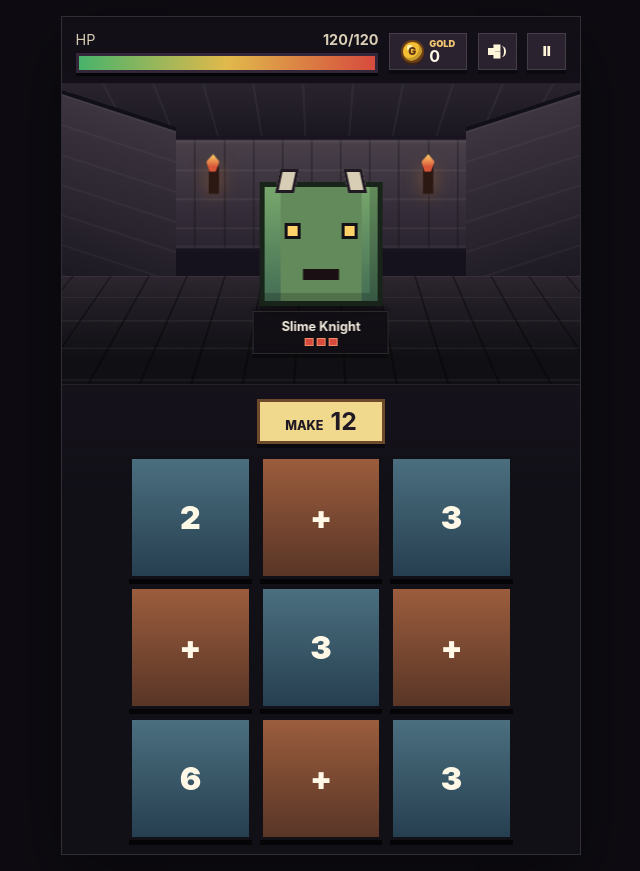
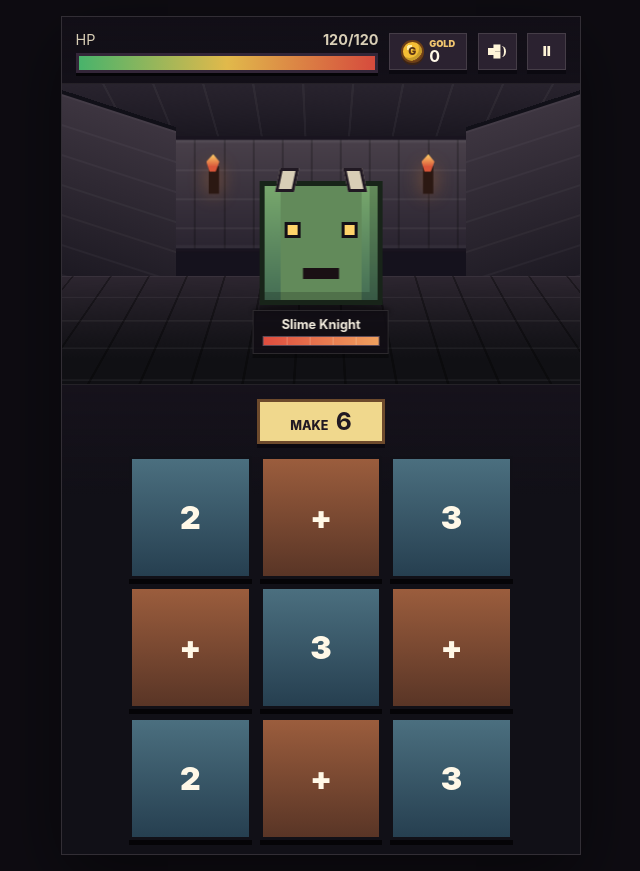
Before and after one commit to sepsalimi/Dungeon-Mathster, a React (Vite) app: page / in a window 1280 px wide. Both pictures are taken after a click on the button "Start New Run". Shown: the whole page, without its empty margins (319-959 px from the left). Built offline with nearby package versions, Linux system fonts and the light colour scheme.

Commit message:
Tune combat presentation and puzzle pacing

```diff
--- a/src/components/RoomScene.tsx
+++ b/src/components/RoomScene.tsx
@@ -11,6 +11,7 @@ export function RoomScene({ enemy, feedback, lowHealth, frozen }: RoomSceneProps
   const feedbackClass = feedback ? `scene-feedback--${feedback.kind}` : "";
   const enemyAttackNonce = feedback?.kind === "enemy" ? feedback.nonce : null;
   const hitNonce = feedback?.kind === "hit" ? feedback.nonce : null;
+  const enemyHpPercent = enemy ? Math.max(0, Math.min(100, (enemy.hp / enemy.maxHp) * 100)) : 0;
 
   return (
     <section
@@ -51,9 +52,11 @@ export function RoomScene({ enemy, feedback, lowHealth, frozen }: RoomSceneProps
           <div className="enemy-plate">
             <strong>{enemy.name}</strong>
             <div className="enemy-health">
-              {Array.from({ length: enemy.maxHp }, (_, index) => (
-                <span key={index} className={index < enemy.hp ? "enemy-heart is-full" : "enemy-heart"} />
-              ))}
+              <span className="enemy-health-fill" style={{ width: `${enemyHpPercent}%` }} />
+              <span className="enemy-health-marker enemy-health-marker--one" />
+              <span className="enemy-health-marker enemy-health-marker--two" />
+              <span className="enemy-health-marker enemy-health-marker--three" />
+              <span className="enemy-health-marker enemy-health-marker--four" />
             </div>
           </div>
         </div>
--- a/src/game/math.ts
+++ b/src/game/math.ts
@@ -9,7 +9,7 @@ interface PuzzleOptions {
 
 export function makePuzzle(size: number, options: PuzzleOptions = {}): Puzzle {
   const numberRange = options.allowNegative ? mixedNumbers : positiveNumbers;
-  const pathLength = size === 3 ? 5 : 7;
+  const pathLength = size === 3 ? 3 : 7;
   const answerPath = buildAnswerPath(size, pathLength);
   const pathNumbers = new Map<string, number>();
 
@@ -148,7 +148,7 @@ function allNumberCells(size: number): Array<[number, number]> {
 
 function fallbackPath(size: number): Array<[number, number]> {
   if (size === 3) {
-    return [[0, 0], [0, 1], [0, 2], [1, 2], [2, 2]];
+    return [[0, 0], [0, 1], [0, 2]];
   }
 
   return [[0, 0], [0, 1], [0, 2], [0, 3], [1, 3], [2, 3], [3, 3]];
--- a/src/game/useGame.ts
+++ b/src/game/useGame.ts
@@ -39,7 +39,10 @@ const initialState: GameState = {
 
 interface MusicState {
   interval: number;
+  theme: MusicTheme;
 }
+
+type MusicTheme = "fight" | "boss" | "door" | "shop" | "bargain";
 
 export function useGame() {
   const [state, setState] = useState<GameState>(initialState);
@@ -47,6 +50,7 @@ export function useGame() {
   const audioContext = useRef<AudioContext | null>(null);
   const music = useRef<MusicState | null>(null);
   const mutedRef = useRef(false);
+  const musicTheme = useRef<MusicTheme>("fight");
 
   const makeRunPuzzle = useCallback((size: number, player: PlayerState) => {
     return makePuzzle(size, { allowNegative: player.negativesUnlocked });
@@ -54,7 +58,7 @@ export function useGame() {
 
   const ensureAudio = useCallback(() => {
     primeAudio(audioContext);
-    startMusic(audioContext, music, mutedRef);
+    startMusic(audioContext, music, mutedRef, musicTheme.current);
   }, []);
 
   const startRun = useCallback(() => {
@@ -93,7 +97,7 @@ export function useGame() {
         stopMusic(music);
       } else {
         primeAudio(audioContext);
-        startMusic(audioContext, music, mutedRef);
+        startMusic(audioContext, music, mutedRef, musicTheme.current);
       }
       return next;
     });
@@ -304,6 +308,17 @@ export function useGame() {
   }, [state.phase]);
 
   useEffect(() => {
+    const nextTheme = getMusicTheme(state);
+    if (!nextTheme) return;
+    musicTheme.current = nextTheme;
+    if (!audioContext.current || mutedRef.current) return;
+    if (music.current?.theme !== nextTheme) {
+      stopMusic(music);
+      startMusic(audioContext, music, mutedRef, nextTheme);
+    }
+  }, [state.phase, state.enemy?.isBoss]);
+
+  useEffect(() => {
     if (state.phase !== "combat" || !state.enemy || state.paused) return;
 
     const timer = window.setInterval(() => {
@@ -385,22 +400,25 @@ function startMusic(
   audioContext: MutableRefObject<AudioContext | null>,
   music: MutableRefObject<MusicState | null>,
   mutedRef: MutableRefObject<boolean>,
+  theme: MusicTheme,
 ) {
   const context = audioContext.current;
   if (!context || context.state !== "running" || music.current || mutedRef.current) return;
 
-  const bass = [82.41, 98, 110, 73.42, 82.41, 65.41];
-  const melody = [196, 174.61, 146.83, 164.81, 130.81, 146.83];
+  const pattern = musicPatterns[theme];
   let index = 0;
   const interval = window.setInterval(() => {
-    playTone(context, bass[index % bass.length], 0.015, 0.22, "triangle", 0.026);
-    if (index % 2 === 0) {
-      window.setTimeout(() => playTone(context, melody[index % melody.length], 0.015, 0.16, "sine", 0.018), 120);
+    playTone(context, pattern.bass[index % pattern.bass.length], 0.025, pattern.beat * 0.00048, pattern.bassType, pattern.volume);
+    if (index % pattern.melodyEvery === 0) {
+      window.setTimeout(
+        () => playTone(context, pattern.melody[index % pattern.melody.length], 0.025, pattern.beat * 0.00034, "sine", pattern.volume * 0.82),
+        pattern.beat * 0.24,
+      );
     }
     index += 1;
-  }, 520);
+  }, pattern.beat);
 
-  music.current = { interval };
+  music.current = { interval, theme };
 }
 
 function stopMusic(music: MutableRefObject<MusicState | null>) {
@@ -444,3 +462,61 @@ function playTone(context: AudioContext, frequency: number, attack: number, dura
   oscillator.start(now);
   oscillator.stop(now + duration + 0.02);
 }
+function getMusicTheme(state: GameState): MusicTheme | null {
+  if (state.phase === "combat") return state.enemy?.isBoss ? "boss" : "fight";
+  if (state.phase === "bossIntro") return "boss";
+  if (state.phase === "door") return "door";
+  if (state.phase === "shop") return "shop";
+  if (state.phase === "bargain") return "bargain";
+  return null;
+}
+
+const musicPatterns: Record<MusicTheme, {
+  bass: number[];
+  melody: number[];
+  beat: number;
+  volume: number;
+  melodyEvery: number;
+  bassType: OscillatorType;
+}> = {
+  fight: {
+    bass: [82.41, 98, 110, 73.42, 82.41, 65.41],
+    melody: [196, 174.61, 146.83, 164.81, 130.81, 146.83],
+    beat: 560,
+    volume: 0.02,
+    melodyEvery: 2,
+    bassType: "triangle",
+  },
+  boss: {
+    bass: [65.41, 65.41, 73.42, 61.74, 55, 61.74],
+    melody: [130.81, 146.83, 123.47, 98],
+    beat: 430,
+    volume: 0.026,
+    melodyEvery: 2,
+    bassType: "sawtooth",
+  },
+  door: {
+    bass: [98, 123.47, 146.83, 123.47],
+    melody: [246.94, 293.66, 261.63, 220],
+    beat: 760,
+    volume: 0.018,
+    melodyEvery: 1,
+    bassType: "triangle",
+  },
+  shop: {
+    bass: [110, 146.83, 164.81, 146.83],
+    melody: [329.63, 293.66, 246.94, 293.66],
+    beat: 700,
+    volume: 0.017,
+    melodyEvery: 1,
+    bassType: "sine",
+  },
+  bargain: {
+    bass: [73.42, 69.3, 61.74, 69.3],
+    melody: [155.56, 146.83, 123.47, 116.54],
+    beat: 640,
+    volume: 0.021,
+    melodyEvery: 2,
+    bassType: "triangle",
+  },
+};
--- a/src/styles.css
+++ b/src/styles.css
@@ -435,22 +435,46 @@ button {
 }
 
 .enemy-health {
-  display: flex;
-  justify-content: center;
-  gap: 0.2rem;
+  position: relative;
+  overflow: hidden;
+  width: 100%;
+  height: 0.62rem;
   margin-top: 0.25rem;
-}
-
-.enemy-heart {
-  width: 0.55rem;
-  height: 0.55rem;
   background: #2e2631;
   border: 1px solid #5e4b56;
-}
-
-.enemy-heart.is-full {
-  background: #d64b3d;
-  border-color: #f08d69;
+  box-shadow: inset 0 2px 0 rgba(0, 0, 0, 0.24);
+}
+
+.enemy-health-fill {
+  position: absolute;
+  inset: 0 auto 0 0;
+  background: linear-gradient(90deg, #df4d3f, #f0a15f);
+  box-shadow: 0 0 12px rgba(240, 141, 105, 0.42);
+  transition: width 220ms ease-out;
+}
+
+.enemy-health-marker {
+  position: absolute;
+  top: 0;
+  bottom: 0;
+  width: 1px;
+  background: rgba(255, 238, 207, 0.26);
+}
+
+.enemy-health-marker--one {
+  left: 20%;
+}
+
+.enemy-health-marker--two {
+  left: 40%;
+}
+
+.enemy-health-marker--three {
+  left: 60%;
+}
+
+.enemy-health-marker--four {
+  left: 80%;
 }
 
 .sword-slash {
@@ -1174,9 +1198,9 @@ p {
 
 @keyframes monster-lunge {
   0% { transform: translateX(-50%) translateY(0) scale(1); }
-  28% { transform: translateX(-50%) translateY(-18px) scale(1.1); }
-  48% { transform: translateX(-50%) translateY(34px) scale(1.22); }
-  68% { transform: translateX(-50%) translateY(8px) scale(1.06); }
+  20% { transform: translateX(-50%) translateY(-54px) scale(1.18); }
+  46% { transform: translateX(-50%) translateY(96px) scale(1.48); }
+  64% { transform: translateX(-50%) translateY(22px) scale(1.16); }
   100% { transform: translateX(-50%) translateY(0) scale(1); }
 }
 
@@ -1437,9 +1461,9 @@ p {
 
 @keyframes monster-hurt {
   0% { transform: translateX(-50%) translate(0, 0) scale(1); }
-  18% { transform: translateX(-50%) translate(18px, -4px) scale(1.04); }
-  34% { transform: translateX(-50%) translate(-24px, 5px) scale(0.96); }
-  55% { transform: translateX(-50%) translate(15px, 0) scale(1.02); }
+  14% { transform: translateX(-50%) translate(34px, -20px) rotate(4deg) scale(1.1); }
+  32% { transform: translateX(-50%) translate(-42px, 13px) rotate(-5deg) scale(0.92); }
+  54% { transform: translateX(-50%) translate(24px, -8px) rotate(2deg) scale(1.04); }
   100% { transform: translateX(-50%) translate(0, 0) scale(1); }
 }
 
```
Also changed, not shown: 1 other file (tests, documents, lock files or other folders).
